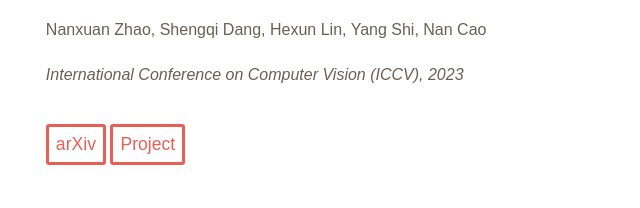
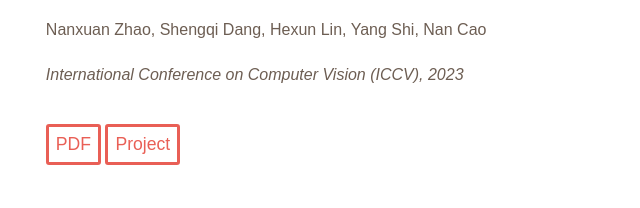
Before and after one commit to nanxuanzhao/nanxuanzhao.github.io, a plain HTML site: page index.html in a window 1280 px wide. Shown: the part 1551-1759 px from the top of the page, 453-1093 px from the left. Drawn offline with Linux system fonts and the light colour scheme.

Commit message:
update link

```diff
--- a/index.html
+++ b/index.html
@@ -74,8 +74,8 @@
 								<p>Peiying Zhang, Nanxuan Zhao, Jing Liao</p>
 								<p><i>SIGGRAPH Asia 2023</i></p>
 								<br>
-								<a href=#>arXiv</a>
-								<a href=#>Project</a>
+								<a href="https://arxiv.org/abs/2309.12302">arXiv</a>
+								<a href="https://intchous.github.io/SVGCustomization/">Project</a>
 							</div>
 						</div>
 					</div>
@@ -91,7 +91,7 @@
 								<p>Nanxuan Zhao, Shengqi Dang, Hexun Lin, Yang Shi, Nan Cao</p>
 								<p><i>International Conference on Computer Vision (ICCV), 2023</i></p>
 								<br>
-								<a href=#>arXiv</a>
+								<a href="https://openaccess.thecvf.com/content/ICCV2023/papers/Zhao_Bring_Clipart_to_Life_ICCV_2023_paper.pdf">PDF</a>
 								<a href=#>Project</a>
 							</div>
 						</div>
@@ -125,8 +125,8 @@
 								<p>Zhenwei Wang<sup>*</sup>, Nanxuan Zhao<sup>*</sup>, Gerhard Hancke, Rynson W.H. Lau</p>
 								<p><i>ACM Transactions on Graphics (Proc. SIGGRAPH 2023)</i></p>
 								<br>
-								<a href=#>arXiv</a>
-								<a href=#>Project</a>
+								<a href="https://arxiv.org/abs/2308.03059">arXiv</a>
+								<a href="https://zhenwwang.github.io/langrecol/">Project</a>
 							</div>
 						</div>
 					</div>
```
